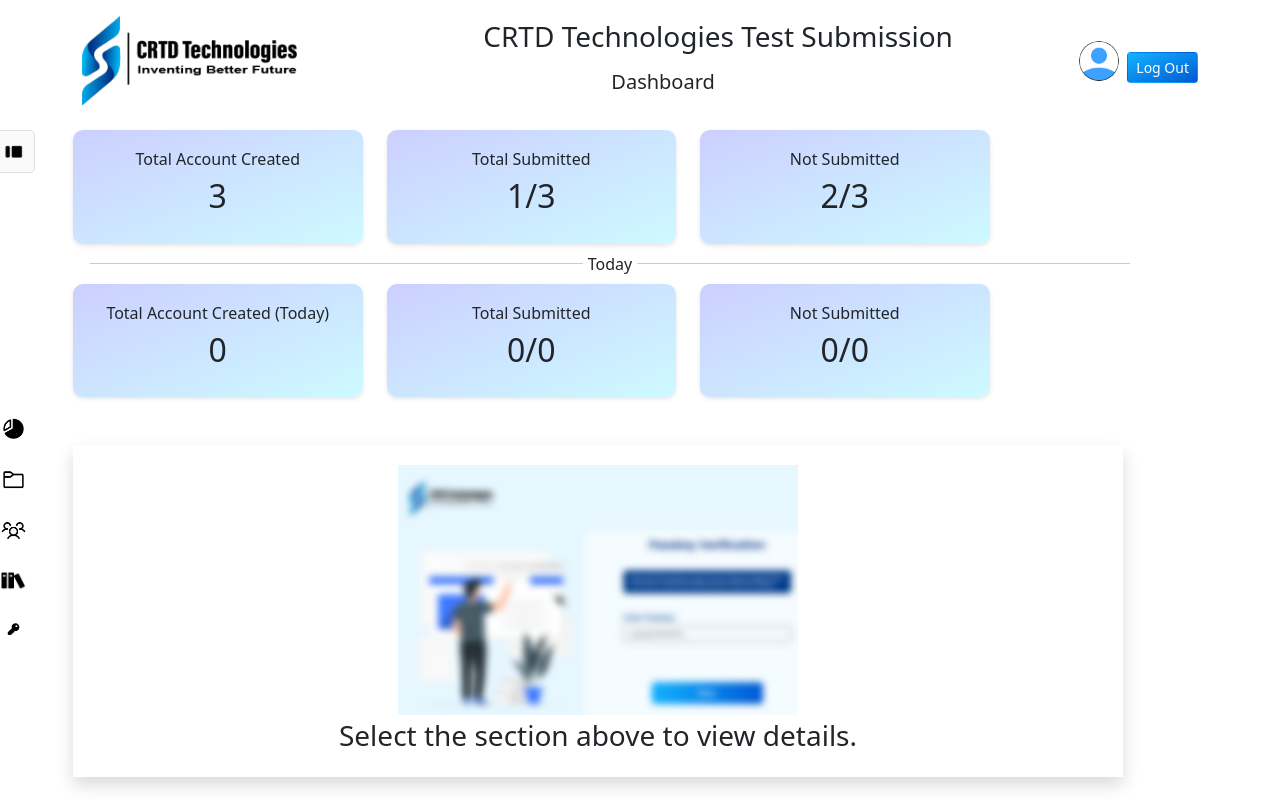
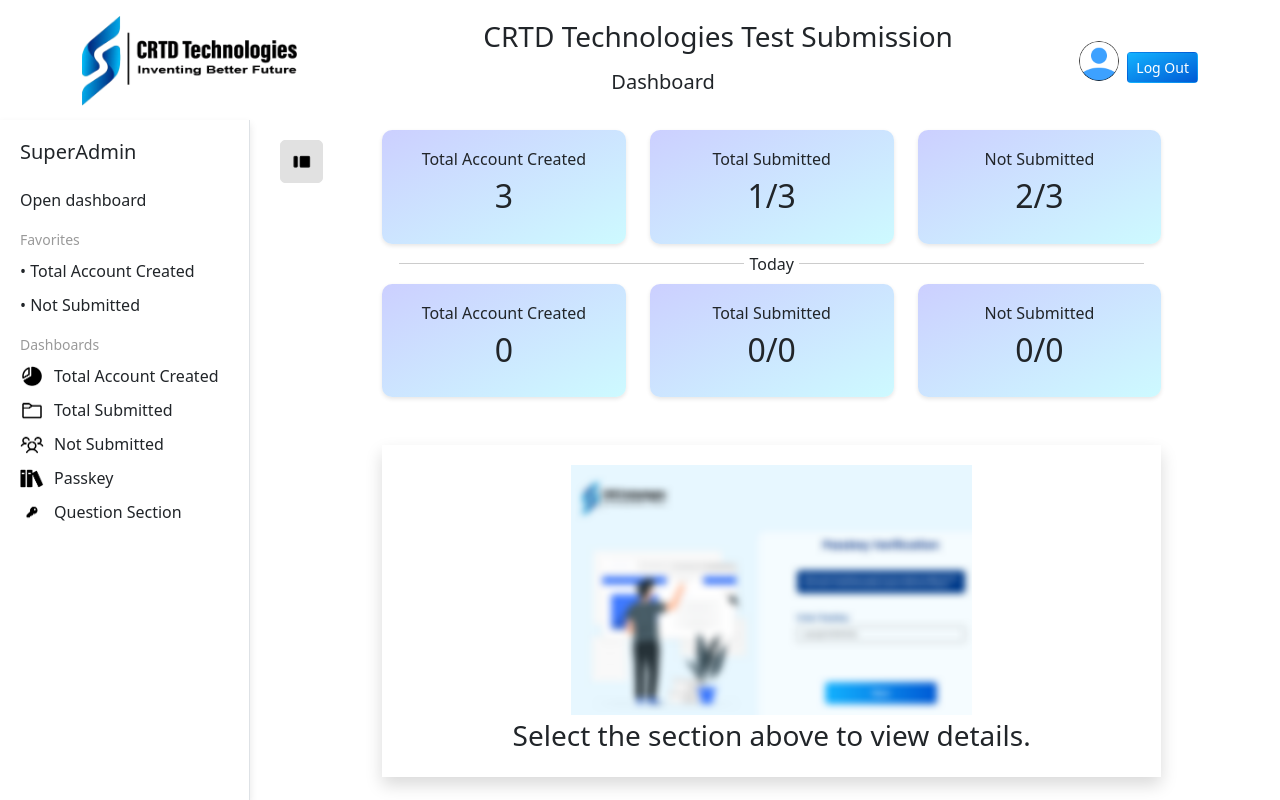
Before and after one commit to SEBINBABY/crtd_new, a Django app: page /dashboard_home/ in a window 1280 px wide. Run offline with Django 4.2, Linux system fonts and the light colour scheme; data comes from the database, SQL or seed files in the repository.

Commit message:
fixing templates

```diff
--- a/admin_dashboard/templates/AccountCreated.html
+++ /dev/null
@@ -1,174 +0,0 @@
-<!DOCTYPE html>
-{% load static %}
-<html lang="en">
-  <head>
-    <meta charset="UTF-8" />
-    <meta name="viewport" content="width=device-width, initial-scale=1.0" />
-    <title>Dashboard</title>
-    <link
-      href="https://cdn.jsdelivr.net/npm/bootstrap@5.3.0/dist/css/bootstrap.min.css"
-      rel="stylesheet"
-    />
-    <link rel="stylesheet" href="{% static 'static/css/AccountCreated.css' %}" />
-  </head>
-  <body>
-    <header class="bg-white p-3">
-      <div class="d-flex justify-content-between align-items-center container">
-        <div class="d-flex align-items-center">
-          <img
-            src="/static/images/logo.png"
-            alt="CRTD Technologies Logo"
-            style="height: 90px"
-            class="me-3"
-          />
-
-          <div class="d-flex flex-column align-items-center">
-            <h3 class="text-center" style="margin-left: 170px">
-              CRTD Technologies Test Submission
-            </h3>
-            <h5 class="text-center mt-2" style="margin-left: 60px">
-              Dashboard
-            </h5>
-          </div>
-        </div>
-        <div class="d-flex align-items-center">
-          <img
-            src="/static/images/profile.png"
-            alt="User Avatar"
-            class="rounded-circle me-2"
-            style="width: 40px; height: 40px"
-          />
-          <div class="d-flex flex-column">
-            <h6>{{user.username}}</h6>
-            <button class="btn btn-sm logout mt-1">Log Out</button>
-          </div>
-        </div>
-      </div>
-    </header>
-    <main class="container my-2">
-      <div class="row">
-        <aside class="col-md-1 side">
-          <div
-            class="d-flex flex-column align-items-center justify-content-start"
-          >
-            <div class="mb-2 my-div">
-              <img
-                src="/static/images/sidebar1.png"
-                alt="Icon 1"
-                class="img-fluid sidebar-img"
-                style="scale: 0.5"
-              />
-            </div>
-
-            <div style="margin-top: 210px">
-              <div class="mb-2 mt-4">
-                <img
-                  src="/static/images/image copy.png"
-                  alt="Icon 2"
-                  class="img-fluid"
-                  style="width: 25px; height: auto"
-                />
-              </div>
-              <div class="mb-2 mt-4">
-                <img
-                  src="/static/images/3.png"
-                  alt="Icon 3"
-                  class="img-fluid"
-                  style="width: 25px; height: auto"
-                />
-              </div>
-              <div class="mb-1 mt-4">
-                <img
-                  src="/static/images/4.png"
-                  alt="Icon 4"
-                  class="img-fluid"
-                  style="width: 25px; height: auto"
-                />
-              </div>
-              <div class="mb-1 mt-4">
-                <img
-                  src="/static/images/5.png"
-                  alt="Icon 4"
-                  class="img-fluid"
-                  style="width: 25px; height: auto"
-                />
-              </div>
-              <div class="mb-1 mt-4">
-                <img
-                  src="/static/images/6.png"
-                  alt="Icon 4"
-                  class="img-fluid"
-                  style="width: 25px; height: auto"
-                />
-              </div>
-            </div>
-          </div>
-        </aside>
-
-        <div class="col">
-          <section class="mb-5">
-            <div class="row g-4">
-              <div class="col-md-custom">
-                <div class="stat-card">
-                  <h6>Total Account Created</h6>
-                  <h2>{{total_users}}</h2>
-                </div>
-              </div>
-
-              <div class="col-md-custom">
-                <div class="stat-card">
-                  <h6>Total Submitted</h6>
-                  <h2>{{total_submitted_users}}/{{total_users}}</h2>
-                </div>
-              </div>
-
-              <div class="col-md-custom">
-                <div class="stat-card">
-                  <h6>Not Submitted</h6>
-                  <h2>{{total_not_submitted_users}}/{{total_users}}</h2>
-                </div>
-              </div>
-            </div>
-            <div class="container my-2">
-              <div class="line-with-text">Today</div>
-            </div>
-
-            <div class="row g-4">
-              <div class="col-md-custom">
-                <div class="stat-card">
-                  <h6>Total Account Created (Today)</h6>
-                  <h2>{{today_users}}</h2>
-                </div>
-              </div>
-
-              <div class="col-md-custom">
-                <div class="stat-card">
-                  <h6>Total Submitted</h6>
-                  <h2>{{today_submitted_users}}/{{today_users}}</h2>
-                </div>
-              </div>
-
-              <div class="col-md-custom">
-                <div class="stat-card">
-                  <h6>Not Submitted</h6>
-                  <h2>{{today_not_submitted_users}}/{{today_users}}</h2>
-                </div>
-              </div>
-            </div>
-          </section>
-
-          <section class="text-center shadow custom-width">
-            <img
-              src="/static/images/image.png"
-              alt="Illustration"
-              style="height: 250px"
-            />
-            <h3 class="mt-1 mb-1">Select the section above to view details.</h3>
-          </section>
-        </div>
-      </div>
-    </main>
-
-    <script src="https://cdn.jsdelivr.net/npm/bootstrap@5.3.0/dist/js/bootstrap.bundle.min.js"></script>
-  </body>
-</html>
--- a/admin_dashboard/templates/AccountSidebar.html
+++ b/admin_dashboard/templates/AccountSidebar.html
@@ -1,5 +1,6 @@
 <!DOCTYPE html>
 <html lang="en">
+  {% load static %}
   <head>
     <meta charset="UTF-8" />
     <meta name="viewport" content="width=device-width, initial-scale=1.0" />
@@ -38,7 +39,7 @@
             style="width: 40px; height: 40px"
           />
           <div class="d-flex flex-column">
-            <h6>SuperAdmin</h6>
+            <h6>{{user.username}}</h6>
             <button class="btn btn-sm logout mt-1">Log Out</button>
           </div>
         </div>
@@ -140,19 +141,19 @@
               <div class="col-md-custom">
                 <div class="stat-card">
                   <h6>Total Account Created</h6>
-                  <h2>150</h2>
+                  <h2>{{total_users}}</h2>
                 </div>
               </div>
               <div class="col-md-custom">
                 <div class="stat-card">
                   <h6>Total Submitted</h6>
-                  <h2>120/150</h2>
+                  <h2>{{total_submitted_users}}/{{total_users}}</h2>
                 </div>
               </div>
               <div class="col-md-custom">
                 <div class="stat-card">
                   <h6>Not Submitted</h6>
-                  <h2>30/150</h2>
+                  <h2>{{total_not_submitted_users}}/{{total_users}}</h2>
                 </div>
               </div>
             </div>
@@ -165,19 +166,19 @@
               <div class="col-md-custom">
                 <div class="stat-card">
                   <h6>Total Account Created</h6>
-                  <h2>10</h2>
+                  <h2>{{today_users}}</h2>
                 </div>
               </div>
               <div class="col-md-custom">
                 <div class="stat-card">
                   <h6>Total Submitted</h6>
-                  <h2>8/10</h2>
+                  <h2>{{today_submitted_users}}/{{today_users}}</h2>
                 </div>
               </div>
               <div class="col-md-custom">
                 <div class="stat-card">
                   <h6>Not Submitted</h6>
-                  <h2>2/10</h2>
+                  <h2>{{today_not_submitted_users}}/{{today_users}}</h2>
                 </div>
               </div>
             </div>
--- a/admin_dashboard/views.py
+++ b/admin_dashboard/views.py
@@ -40,7 +40,7 @@ def dashboard_home(request):
     today_submitted_users = User.objects.filter(is_verified = True,created_at__date = datetime.date.today()).count()
     total_not_submitted_users = total_users - total_submitted_users
     today_not_submitted_users = today_users - today_submitted_users
-    return render(request, 'AccountCreated.html',
+    return render(request, 'AccountSidebar.html',
                   {'user':request.user,
                    'total_users': total_users,
                    'today_users': today_users,
```
